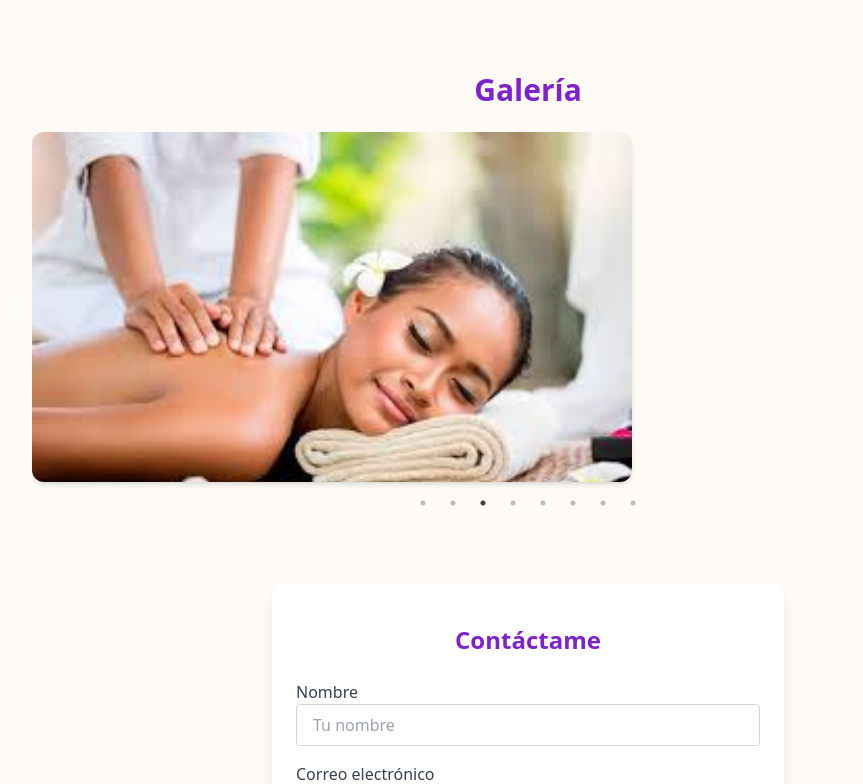
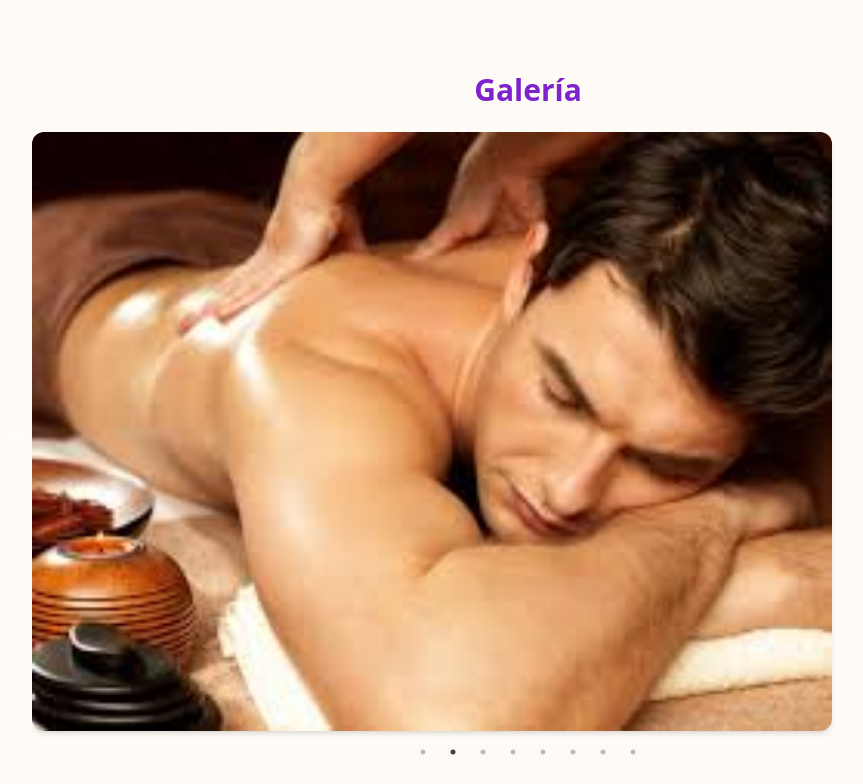
Before and after one commit to Sharpe73/Terapias-veronica, a React (Create React App) app: page / in a window 1280 px wide. Shown: the part 2700-3484 px from the top of the page, without its empty margins (112-975 px from the left). Built offline with nearby package versions, Linux system fonts and the light colour scheme.

Commit message:
nuevo ajuste

```diff
--- a/src/GaleriaCarrusel.js
+++ b/src/GaleriaCarrusel.js
@@ -19,10 +19,15 @@ function GaleriaCarrusel() {
     dots: true,
     infinite: true,
     speed: 500,
+    lazyLoad: "ondemand",
     slidesToShow: 1,
     slidesToScroll: 1,
     autoplay: true,
-    autoplaySpeed: 2500,
+    autoplaySpeed: 3000,
+    responsive: [
+      { breakpoint: 1024, settings: { slidesToShow: 1 } },
+      { breakpoint: 640, settings: { slidesToShow: 1 } }
+    ]
   };
 
   return (
@@ -33,7 +38,7 @@ function GaleriaCarrusel() {
       <Slider {...settings}>
         {imagenes.map((src, index) => (
           <div key={index} className="flex justify-center">
-            <div className="w-[600px] h-[350px] overflow-hidden rounded-xl shadow-md">
+            <div className="w-full max-w-[800px] aspect-w-16 aspect-h-9 overflow-hidden rounded-xl shadow-md">
               <img
                 src={src}
                 alt={`Masaje ${index + 1}`}
```
